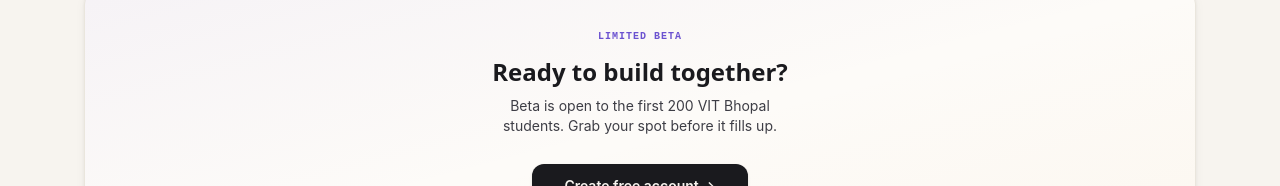
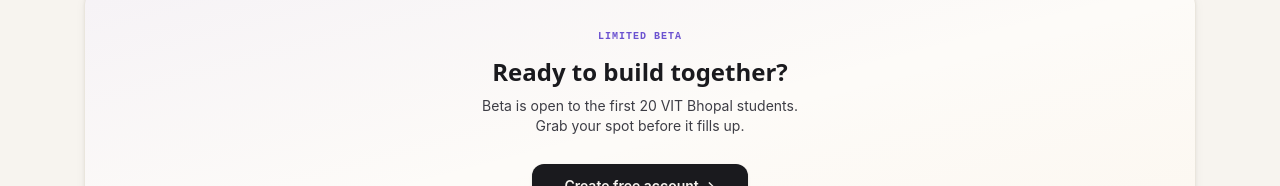
Before and after one commit to heynikcse/VCollab, a React (Vite) app in the folder frontend/: page /login in a window 1280 px wide. Shown: the part 1580-1766 px from the top of the page. Built offline with nearby package versions, Linux system fonts and the light colour scheme; no server answers.

Commit message:
CHANGE USER LIMIT FOR  INITIAL CHECKEING

```diff
--- a/frontend/src/pages/LoginPage.jsx
+++ b/frontend/src/pages/LoginPage.jsx
@@ -4,7 +4,7 @@
 import { isValidCollegeEmail, COLLEGE_DOMAIN, supabase } from '../lib/supabase'
 import { Spinner } from '../components/ui/Primitives'
 
-const BETA_LIMIT = 200
+const BETA_LIMIT = 20
 
 const FEATURES = [
   {
```
